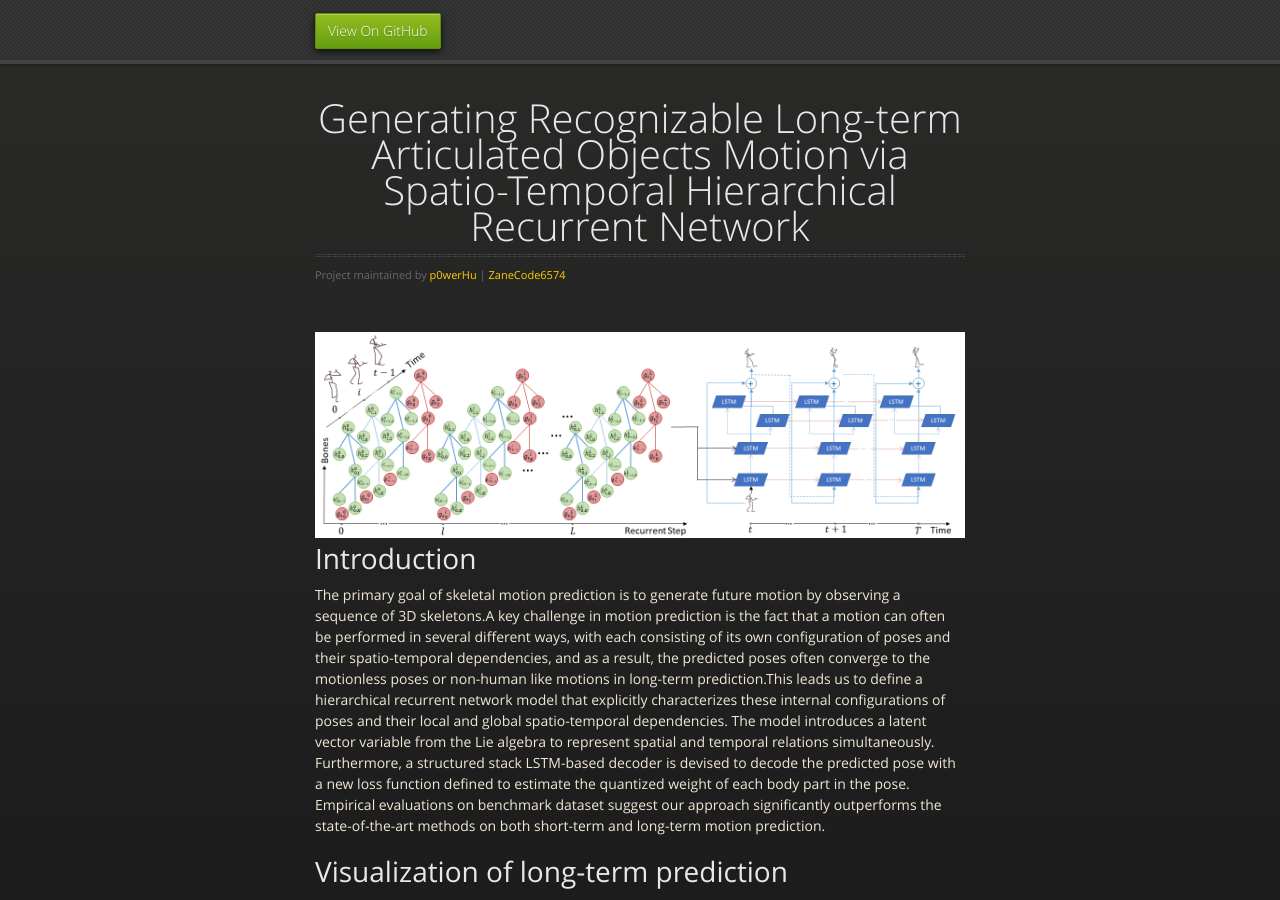
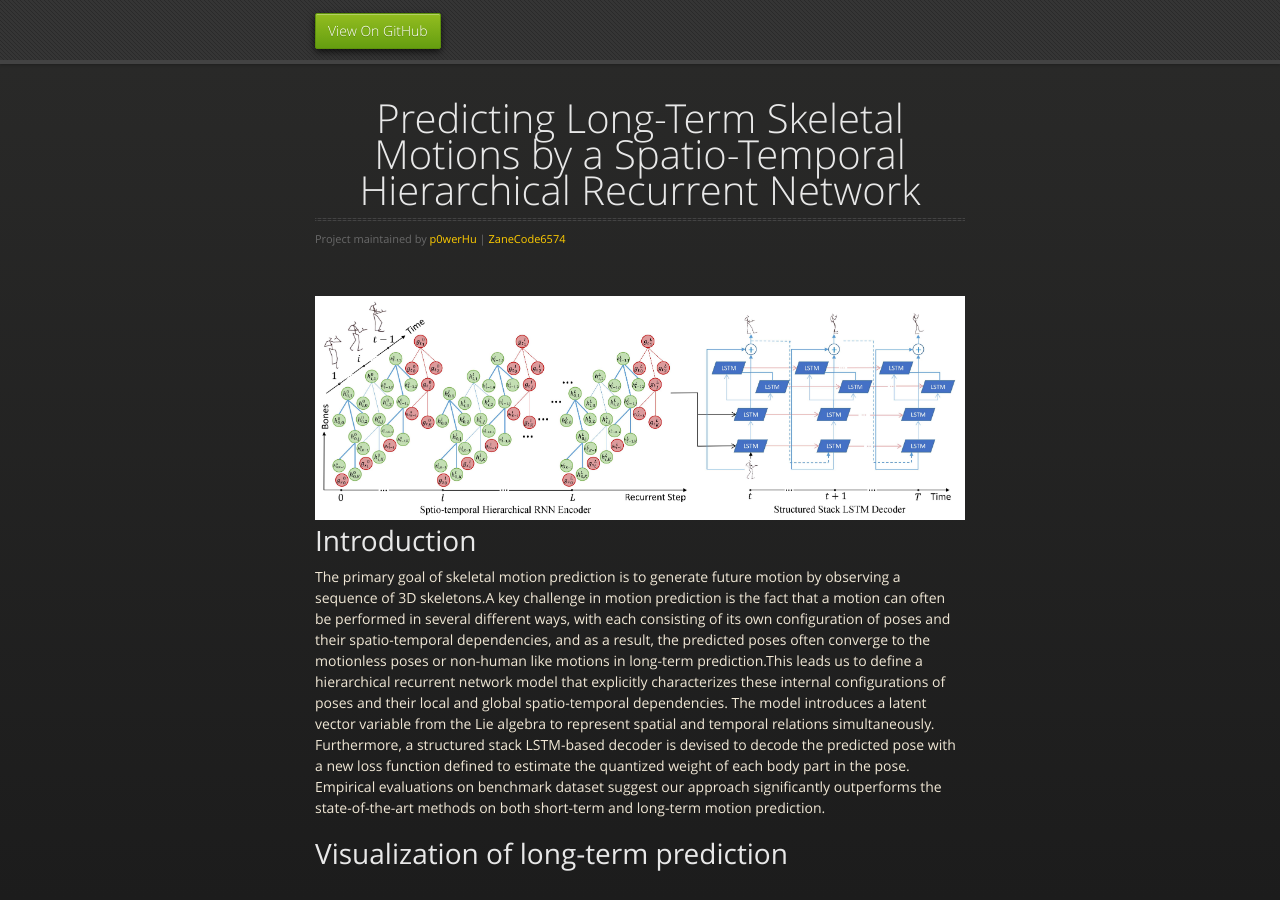
Before and after one commit to ZaneCode6574/ST-Hierarchical-Recurrent-Network, a Jekyll site: the page built from index.md, in a window 1280 px wide and 900 px high. Built offline with Jekyll 4.4.1, drawn with Linux system fonts in a browser that asks for light colours; our own code applies the rules of GitHub Pages for plain Markdown files.

Commit message:
update the website

```diff
--- a/_config.yml
+++ b/_config.yml
@@ -1,4 +1,4 @@
-title: Generating Recognizable Long-term Articulated Objects Motion via Spatio-Temporal Hierarchical Recurrent Network
+title: Predicting Long-Term Skeletal Motions by a Spatio-Temporal Hierarchical Recurrent Network
 description: This is the website of paper Generating Recognizable Long-term Articulated Objects Motion via Spatio-Temporal Hierarchical Recurrent Network.
 show_downloads: flase
 google_analytics:
--- a/_layouts/default.html
+++ b/_layouts/default.html
@@ -32,7 +32,7 @@
           <span class="credits left">Project maintained by <a href="https://github.com/p0werhu">p0werHu</a> | <a href="https://github.com/ZaneCode6574">ZaneCode6574</a></span>
         </div>
 
-        <img src="head.png">
+        <img src="0001.jpg">
 
         {{ content }}
 
```
Also changed, not shown: 0001.jpg (added), head.png (deleted).
